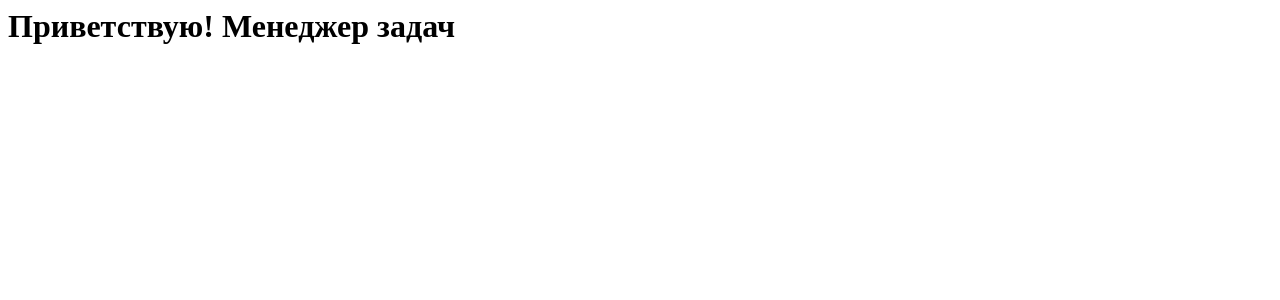
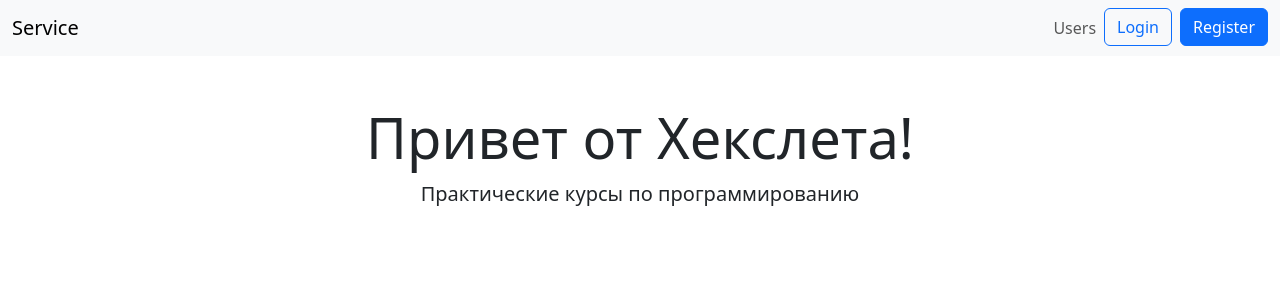
Before and after one commit to SergeyAnuf/python-project-52, a Django app: page / in a window 1280 px wide. Shown: the top 300 px of the page. Run offline with Django 5.2, Linux system fonts and the light colour scheme; some libraries are stand-ins or nearby versions.

Commit message:
выполнен второй шаг

```diff
--- /dev/null
+++ b/task_manager/templates/base.html
@@ -0,0 +1,38 @@
+{% load i18n django_bootstrap5 %}
+<!DOCTYPE html>
+<html lang="{{ LANGUAGE_CODE }}">
+<head>
+    <meta charset="UTF-8">
+    <meta name="viewport" content="width=device-width, initial-scale=1">
+    <title>{% trans "Service Name" %}</title>
+    {% bootstrap_css %}
+    {% bootstrap_javascript %}
+</head>
+<body>
+    <nav class="navbar navbar-expand-lg bg-body-tertiary">
+        <div class="container-fluid">
+            <a class="navbar-brand" href="/">{% trans "Service" %}</a>
+            <button class="navbar-toggler" type="button" data-bs-toggle="collapse" data-bs-target="#navbarNav">
+                <span class="navbar-toggler-icon"></span>
+            </button>
+            <div class="collapse navbar-collapse" id="navbarNav">
+                <ul class="navbar-nav ms-auto">
+                    <li class="nav-item">
+                        <a class="nav-link" href="{% url 'users' %}">{% trans "Users" %}</a>
+                    </li>
+                    <li class="nav-item">
+                        <a class="btn btn-outline-primary me-2" href="{% url 'login' %}">{% trans "Login" %}</a>
+                    </li>
+                    <li class="nav-item">
+                        <a class="btn btn-primary" href="{% url 'register' %}">{% trans "Register" %}</a>
+                    </li>
+                </ul>
+            </div>
+        </div>
+    </nav>
+
+    <div class="container mt-5">
+        {% block content %}{% endblock %}
+    </div>
+</body>
+</html>
--- a/task_manager/templates/index.html
+++ b/task_manager/templates/index.html
@@ -1 +1,9 @@
-<h1>Приветствую! Менеджер задач</h1>
+{% extends "base.html" %}
+{% load i18n %}
+
+{% block content %}
+<div class="jumbotron text-center">
+    <h1 class="display-4">{% trans "Привет от Хекслета!" %}</h1>
+    <p class="lead">{% trans "Практические курсы по программированию" %}</p>
+</div>
+{% endblock %}
--- a/task_manager/urls.py
+++ b/task_manager/urls.py
@@ -17,9 +17,10 @@ Including another URLconf
 from django.contrib import admin
 from django.urls import path
 from task_manager import views
+from .views import HomeView
 
 
 urlpatterns = [
-    path("", views.index),
+    path("", HomeView.as_view(), name='home'),
     path('admin/', admin.site.urls),
 ]
--- a/task_manager/views.py
+++ b/task_manager/views.py
@@ -1,8 +1,9 @@
-from django.shortcuts import render
+from django.urls import path
+from django.views.generic import TemplateView
 
+class HomeView(TemplateView):
+    template_name = "index.html"
 
-def index(request):
-    return render(
-        request,
-        "index.html",
-    )
+urlpatterns = [
+    path('', HomeView.as_view(), name='home'),
+]
--- a/task_manager/wsgi.py
+++ b/task_manager/wsgi.py
@@ -10,7 +10,9 @@ https://docs.djangoproject.com/en/5.2/howto/deployment/wsgi/
 import os
 
 from django.core.wsgi import get_wsgi_application
+from whitenoise import WhiteNoise
 
 os.environ.setdefault('DJANGO_SETTINGS_MODULE', 'task_manager.settings')
 
 application = get_wsgi_application()
+application = WhiteNoise(application, root="staticfiles")
```
Also changed, not shown: task_manager/settings.py (+7 -0 lines), locale/ru/LC_MESSAGES/django.po (added), 1 other file.
